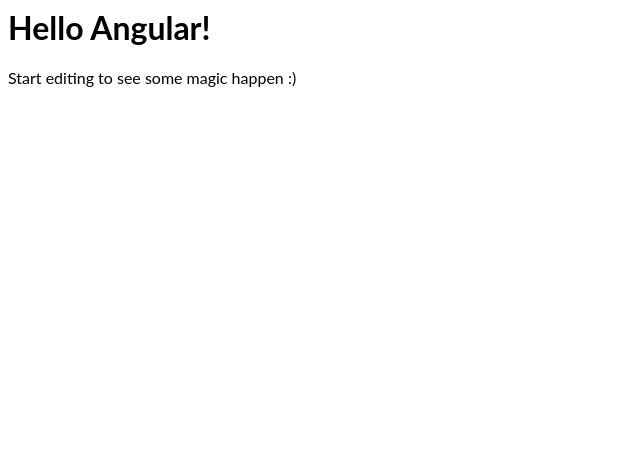
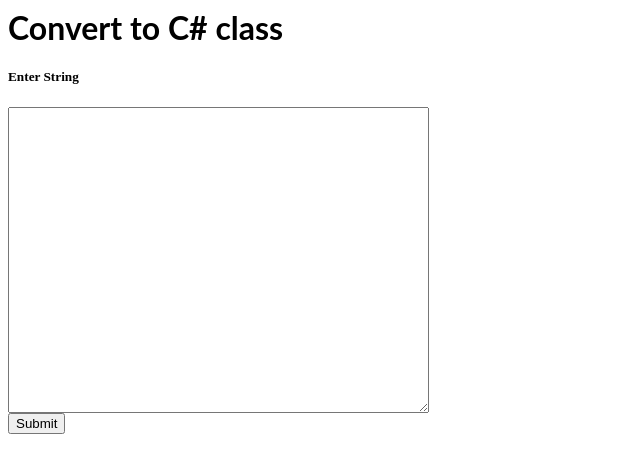
Before and after one commit to AbiyHailu/ConvertJsontoCSharpclass, an Angular app: page / in a window 1280 px wide. Shown: the top 472 px of the page, without its empty margins (0-640 px from the left). Built offline with nearby package versions, Linux system fonts and the light colour scheme.

Commit message:
3 files modified, 2 added, 1 deleted

```diff
--- a/src/app/app.component.html
+++ b/src/app/app.component.html
@@ -1,4 +1 @@
-<hello name="{{ name }}"></hello>
-<p>
-  Start editing to see some magic happen :)
-</p>
+<convert name="{{ name }}"></convert>
--- a/src/app/app.component.ts
+++ b/src/app/app.component.ts
@@ -6,5 +6,5 @@ import { Component } from '@angular/core';
   styleUrls: [ './app.component.css' ]
 })
 export class AppComponent  {
-  name = 'Angular';
+  name = 'Convert to C# class';
 }
--- a/src/app/app.module.ts
+++ b/src/app/app.module.ts
@@ -3,11 +3,11 @@ import { BrowserModule } from '@angular/platform-browser';
 import { FormsModule } from '@angular/forms';
 
 import { AppComponent } from './app.component';
-import { HelloComponent } from './hello.component';
+import { ConverterComponent } from './converter/converter.component';
 
 @NgModule({
   imports:      [ BrowserModule, FormsModule ],
-  declarations: [ AppComponent, HelloComponent ],
+  declarations: [ AppComponent, ConverterComponent ],
   bootstrap:    [ AppComponent ]
 })
 export class AppModule { }
--- /dev/null
+++ b/src/app/converter/converter.component.html
@@ -0,0 +1,8 @@
+<h1>{{name}}</h1>
+<h5>Enter String</h5>
+<div>
+  <textarea  type="text"  rows = "20" cols = "50" ></textarea>
+</div>
+<div>
+  <button (click)="submit">Submit</button>
+</div>
--- a/src/app/hello.component.ts
+++ b/src/app/converter/converter.component.ts
@@ -1,10 +1,10 @@
 import { Component, Input } from '@angular/core';
 
 @Component({
-  selector: 'hello',
-  template: `<h1>Hello {{name}}!</h1>`,
+  selector: 'convert',
+  templateUrl: `converter.component.html`,
   styles: [`h1 { font-family: Lato; }`]
 })
-export class HelloComponent  {
+export class ConverterComponent  {
   @Input() name: string;
 }
```
